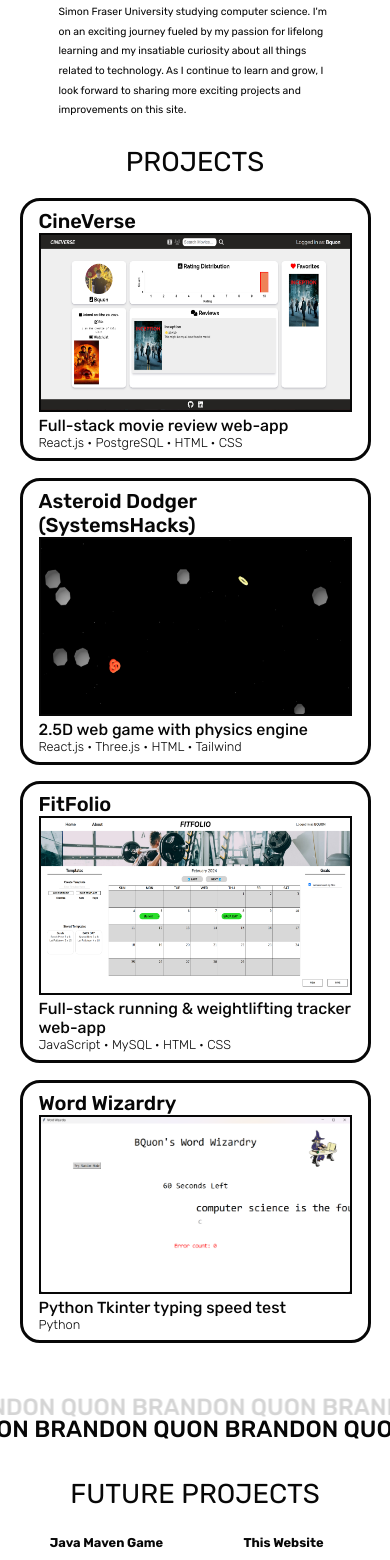
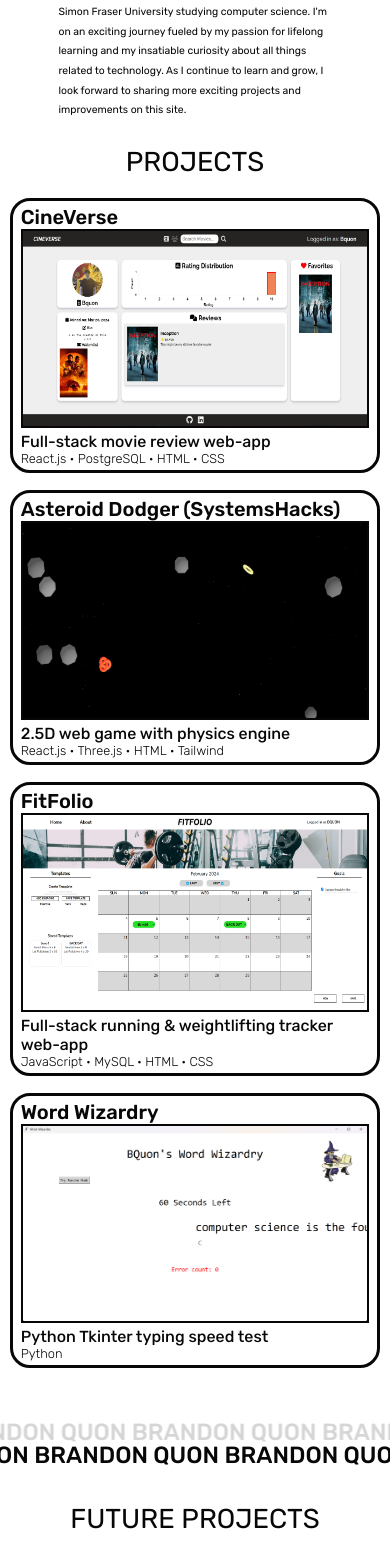
Before and after one commit to bnquon/Personal-Portfolio, a React (Vite) app: page / in a window 390 px wide. Shown: the part 734-2294 px from the top of the page. Built offline with nearby package versions, Linux system fonts and the light colour scheme.

Commit message:
Fixing cant scroll on mobile?

```diff
--- a/src/components/Projects/Projects.css
+++ b/src/components/Projects/Projects.css
@@ -124,7 +124,7 @@ a {
     }
 
     #projectsTitle > h1 {
-        transition: 750ms;
+        transition: none;
     }
 
     #gridContainer {
@@ -147,9 +147,9 @@ a {
     }
 
     .grid-item {
-        padding: 0.5rem 1rem;
-        width: 90%;
-        margin-left: 5%;
+        padding: 0.25rem 0.5rem;
+        width: 95%;
+        margin-left: 2.5%;
     }
 
     .projectImage > .linkIndicator {
--- a/src/components/Projects/Projects.jsx
+++ b/src/components/Projects/Projects.jsx
@@ -38,7 +38,7 @@ export const Projects = () => {
 
             <div id="leftGrid" ref={parallax.ref}>
 
-                <Tilt tiltMaxAngleX={10} tiltMaxAngleY={12.5} scale={1.05}>
+                <Tilt tiltMaxAngleX={10} tiltMaxAngleY={12.5} scale={isMobile ? 1: 1.05}>
                   <a href="https://github.com/bnquon/CineVerse" target="_blank" rel="noopener noreferrer">
                     <div className="grid-item">
                       <h1>CineVerse</h1>
@@ -55,7 +55,7 @@ export const Projects = () => {
                   </a>
                 </Tilt>
 
-                <Tilt tiltMaxAngleX={10} tiltMaxAngleY={12.5} scale={1.08}>
+                <Tilt tiltMaxAngleX={10} tiltMaxAngleY={12.5} scale={isMobile ? 1: 1.05}>
                   <a href="https://github.com/wchow03/chaoshacksjs" target="_blank" rel="noopener noreferrer">
                     <div className="grid-item">
                       <h1>Asteroid Dodger (SystemsHacks)</h1>
@@ -75,7 +75,7 @@ export const Projects = () => {
 
             <div id="rightGrid" ref={rightParallax.ref}>
 
-                <Tilt tiltMaxAngleX={10} tiltMaxAngleY={12.5} scale={1.08}>
+                <Tilt tiltMaxAngleX={10} tiltMaxAngleY={12.5} scale={isMobile ? 1: 1.05}>
                   <a href="https://github.com/bnquon/FitFolio-Local" target="_blank" rel="noopener noreferrer">
                     <div className="grid-item">
                       <h1>FitFolio</h1>
@@ -91,7 +91,7 @@ export const Projects = () => {
                   </a>
                 </Tilt>
 
-                <Tilt tiltMaxAngleX={10} tiltMaxAngleY={12.5} scale={1.08}>
+                <Tilt tiltMaxAngleX={10} tiltMaxAngleY={12.5} scale={isMobile ? 1: 1.05}>
                   <a href="https://github.com/bnquon/Tkinter-Typing-Test" target="_blank" rel="noopener noreferrer">
                     <div className="grid-item">
                       <h1>Word Wizardry</h1>
```
